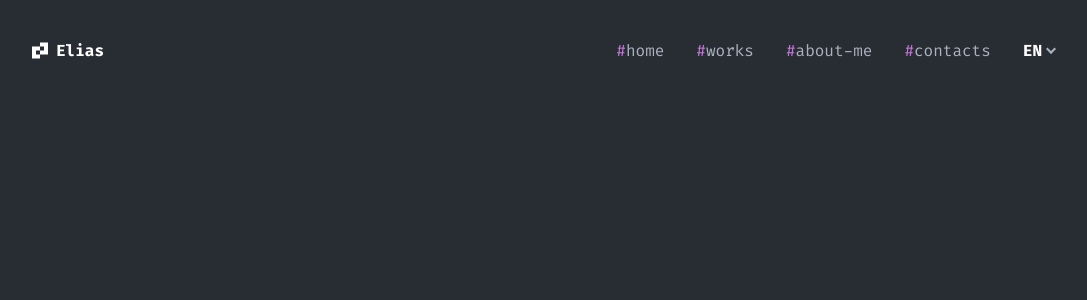
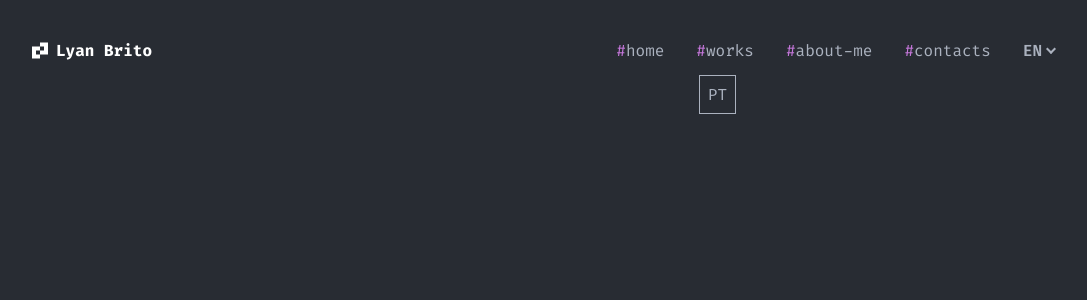
Before and after one commit to LyanBrito/portifolio.REACT, a React (Create React App) app: page / in a window 1280 px wide. Both pictures are taken after a click on the element "EN". Shown: the top 300 px of the page, without its empty margins (96-1183 px from the left). Built offline with nearby package versions, Linux system fonts and the light colour scheme.

Commit message:
feat:added-dropdown

```diff
--- a/src/components/pages/header/index.jsx
+++ b/src/components/pages/header/index.jsx
@@ -1,24 +1,45 @@
-import BottomArrow from "../../assets/img/arrow-bottom.svg"
-import Logo from "../../assets/img/header-logo.svg"
+import Logo from "../../assets/img/header-logo.svg";
 import styles from "./header.module.css";
+import BottomArrow from "../../assets/img/arrow-bottom";
+import { useState } from "react";
 
 export default function HeaderPage() {
+  const [isDropdownOpen, setIsDropdownOpen] = useState(false);
+
   return (
     <div className={styles.headerContainer}>
       <div className={styles.headerTitle}>
         <img src={Logo} alt="header-logo" />
-        <p>Elias</p>
+        <p>Lyan Brito</p>
       </div>
       <nav className={styles.navBar}>
-        <a href="#"><span>#</span>home</a>
-        <a href="#"><span>#</span>works</a>
-        <a href="#"><span>#</span>about-me</a>
-        <a href="#"><span>#</span>contacts</a>
-        <div className={styles.langContainer}>
-            <p>EN</p>
-            <img src={BottomArrow} alt="bottom-arrow" />
+        <a href="#">
+          <span>#</span>home
+        </a>
+        <a href="#">
+          <span>#</span>works
+        </a>
+        <a href="#">
+          <span>#</span>about-me
+        </a>
+        <a href="#">
+          <span>#</span>contacts
+        </a>
+        <div
+          onClick={() => setIsDropdownOpen(!isDropdownOpen)}
+          className={styles.langContainer}
+        >
+          <a>EN</a>
+          {BottomArrow}
         </div>
       </nav>
+      {isDropdownOpen && (
+        <div className={styles.dropdownContainer}>
+          <a>PT</a>
+        </div>
+      )}
     </div>
   );
 }
+
+// select e option -> dropdown nativo sla
```
